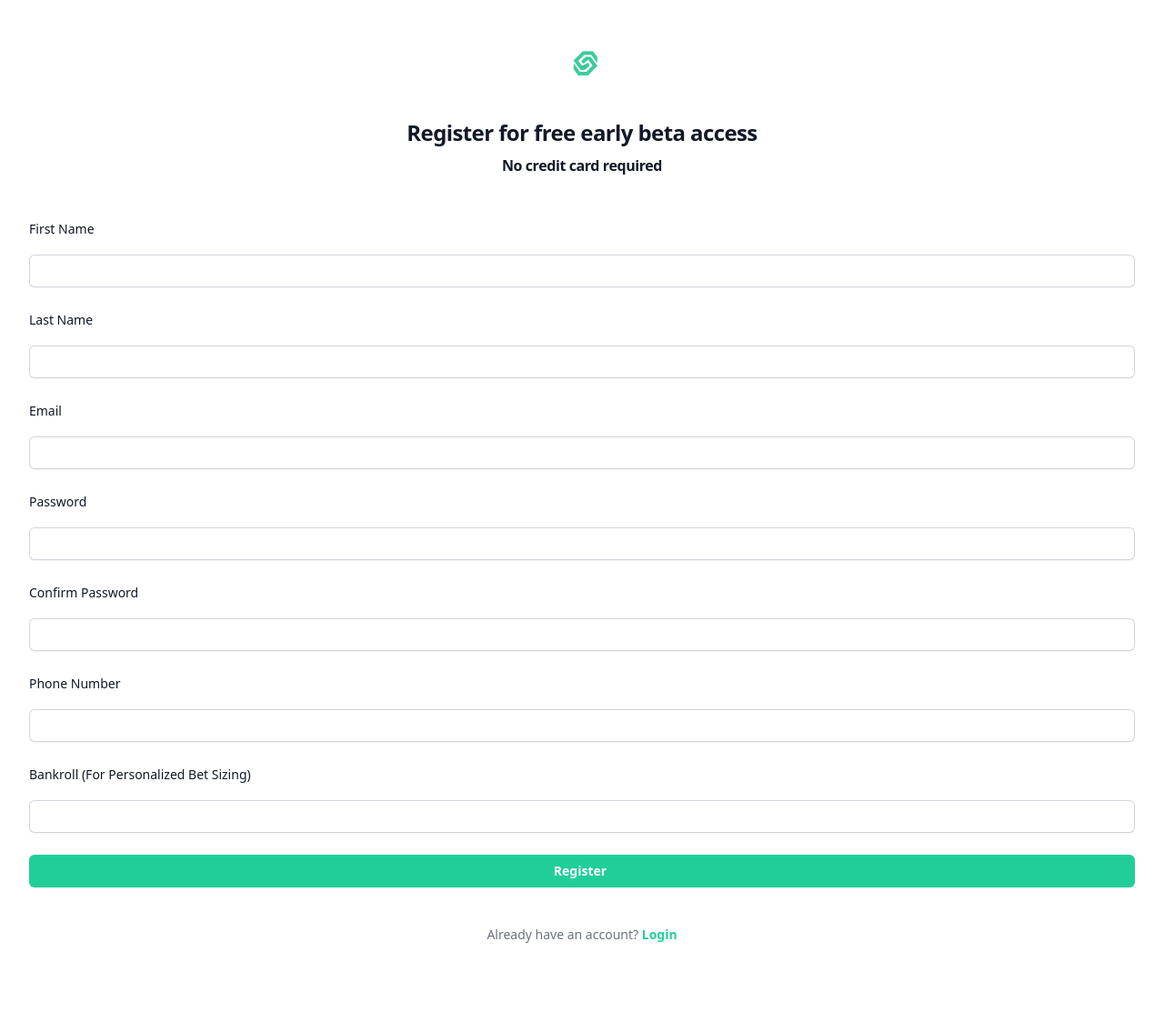
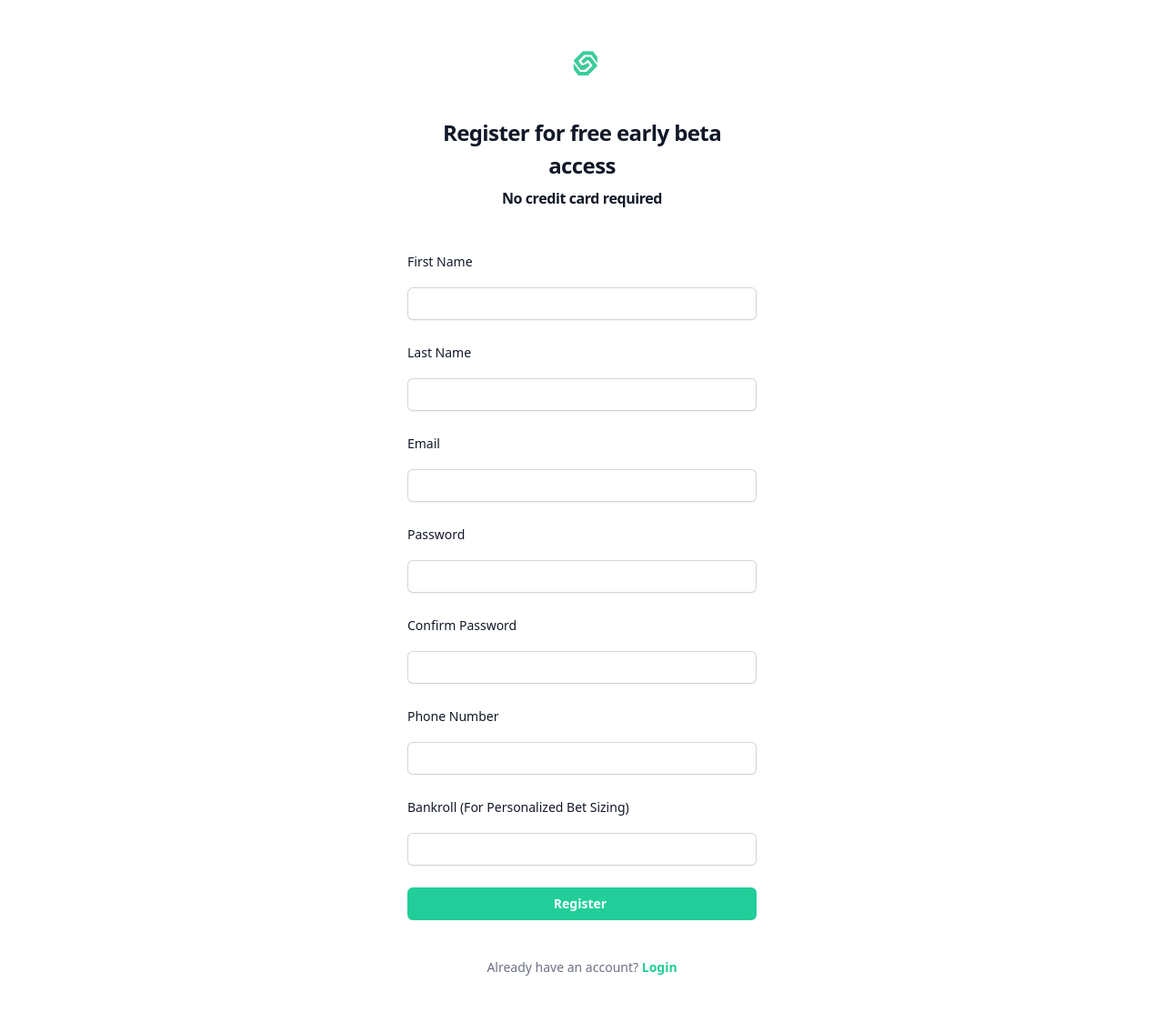
Before and after one commit to youngfeiler/SmartBetter-website, a Flask app: page /register in a window 1280 px wide. Shown: the whole page at 91% size. Before the commit the page ends 1037 px from the top, so only its background shows below. Run offline with Flask 2, Linux system fonts and the light colour scheme; data comes from the database, SQL or seed files in the repository; some libraries are stand-ins or nearby versions.

Commit message:
sizing fixed

```diff
--- a/static/templates/login.html
+++ b/static/templates/login.html
@@ -5,7 +5,7 @@
 
 <head>
   <link rel="icon" type="image/png" href="static/images/favicon.png">
-
+  <meta name="viewport" content="width=device-width, initial-scale=1, maximum-scale=1, user-scalable=no">
   <title>SmartBettor -- Login</title>
 </head>
 <div class="flex min-h-full flex-col justify-center px-6 py-12 lg:px-8">
--- a/static/templates/register.html
+++ b/static/templates/register.html
@@ -1,26 +1,28 @@
 <head>
   <meta name="viewport" content="width=device-width, initial-scale=1, maximum-scale=1, user-scalable=no">
-
 </head>
 {% block content %}
 
 
 <title>SmartBettor - Registration</title>
 <link rel="icon" type="image/png" href="static/images/favicon.png">
+
+<script src="https://cdn.tailwindcss.com"></script>
+
 <script src="https://cdn.tailwindcss.com"></script>
 
 <div class="flex min-h-full flex-col justify-center px-6 py-12 lg:px-8">
-  <div class="sm:mx-auto sm:w-full"> <!-- Remove max-width for mobile -->
+  <div class="sm:mx-auto sm:w-full sm:max-w-sm">
     <img class="mx-auto h-10 w-auto" src="static/images/Bet-Smartr-logo-only-preview.png" alt="Your Company">
     <h2 class="mt-10 text-center text-2xl font-bold leading-9 tracking-tight text-gray-900"> Register for free early beta access</h2>
     <h1 class="text-center text-s font-bold leading-9 tracking-tight text-gray-900"> No credit card required</h1>
   </div>
 
-  <div class="mt-10 sm:mx-auto sm:w-full"> <!-- Remove max-width for mobile -->
-    <form id="registration-form" class="space-y-6 w-full" method="POST" action="/register">
+  <div class="mt-10 sm:mx-auto sm:w-full sm:max-w-sm">
+    <form id="registration-form" class="space-y-6" method="POST" action="/register">
       <div>
         <label class="block text-sm font-medium leading-6 text-gray-900 mb-4">First Name</label>
-        <input type="text" id="first-name" name="first_name" class="block w-full rounded-md border-0 py-1.5 pl-2 text-gray-900 shadow-sm ring-1 ring-inset ring-gray-300 placeholder:text-gray-400 focus:ring-2 focus:ring-inset focus:ring-indigo-600 sm:text-sm sm:leading-6 w-full" value="{{ form_data.get('first_name', '') }}" required>
+        <input type="text" id="first-name" name="first_name" class="block w-full rounded-md border-0 py-1.5 pl-2 text-gray-900 shadow-sm ring-1 ring-inset ring-gray-300 placeholder:text-gray-400 focus:ring-2 focus:ring-inset focus:ring-indigo-600 sm:text-sm sm:leading-6" value="{{ form_data.get('first_name', '') }}" required>
       </div>
       <div>
         <label class="block text-sm font-medium leading-6 text-gray-900 mb-4">Last Name</label>
```
